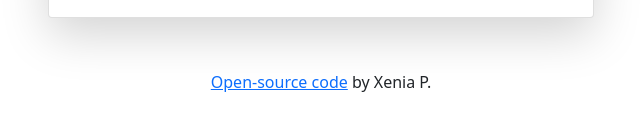
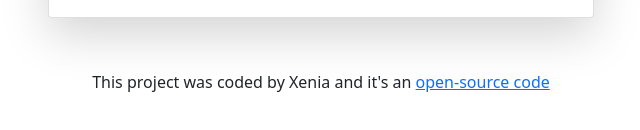
Before and after one commit to XENIAAPavlova/weather-app-react, a React (Create React App) app: page / in a window 1280 px wide. Shown: the part 528-658 px from the top of the page, without its empty margins (319-959 px from the left). Built offline with nearby package versions, Linux system fonts and the light colour scheme.

Commit message:
Added footer and open source links

```diff
--- a/src/App.js
+++ b/src/App.js
@@ -28,17 +28,19 @@ function App() {
           </div>
         </div>
       </div>
+      <footer>
         <div class="row mt-1 mb-5">
           <div class="text-center">
+            This project was coded by Xenia and it's an{" "}
             <a
               href="https://github.com/XENIAAPavlova/weather-app-react"
               target="_blank"
             >
-            Open-source code
-          </a>{" "}
-          by Xenia P.{" "}
+              open-source code
+            </a>
           </div>
         </div>
+      </footer>
     </div>
   );
 }
```
Lines whose indentation alone changed are shown as unchanged.
